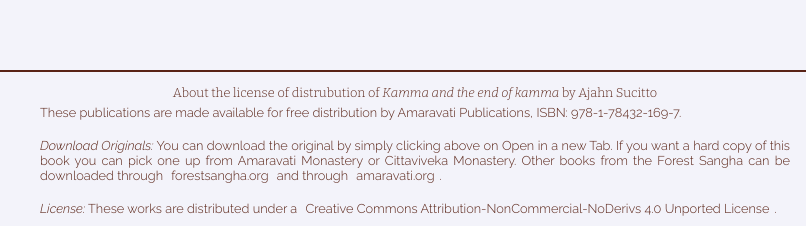
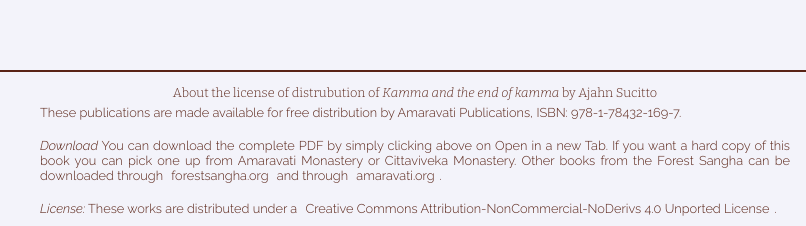
Before and after one commit to reneang17/endofkamma, a plain HTML site: page index.html in a window 1280 px wide. Shown: the part 980-1206 px from the top of the page, 225-1031 px from the left. Drawn offline with nearby package versions, Linux system fonts and the light colour scheme; a script that the page names is missing.

Commit message:
Correction to the original

```diff
--- a/index.html
+++ b/index.html
@@ -111,8 +111,8 @@
             </p>
 
 
-            <p class="license"><em>Download Originals:</em>
-                You can download the original by simply clicking above on Open in a new Tab.
+            <p class="license"><em>Download</em>
+                You can download the complete PDF by simply clicking above on Open in a new Tab.
                 If you want a hard copy of this book you can pick one up from Amaravati Monastery
                 or Cittaviveka Monastery. Other books from the Forest Sangha can be downloaded
                 through <a class="license" href="https://forestsangha.org/">forestsangha.org</a> and through
```
